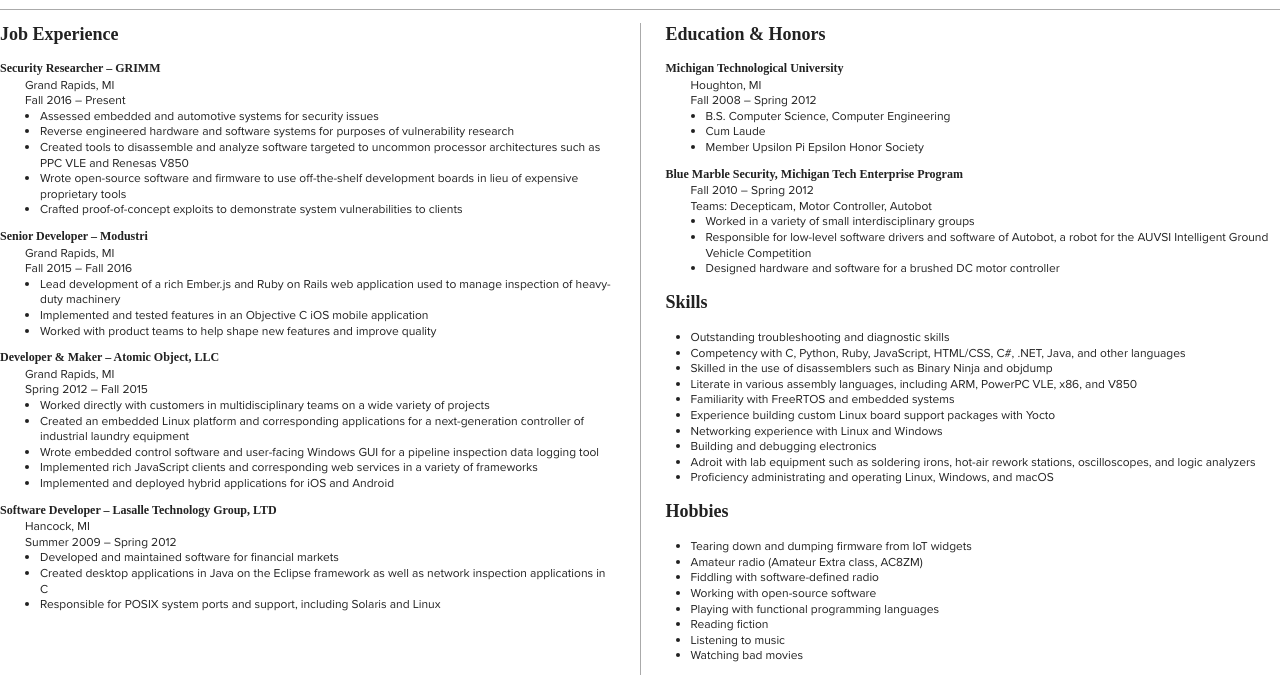
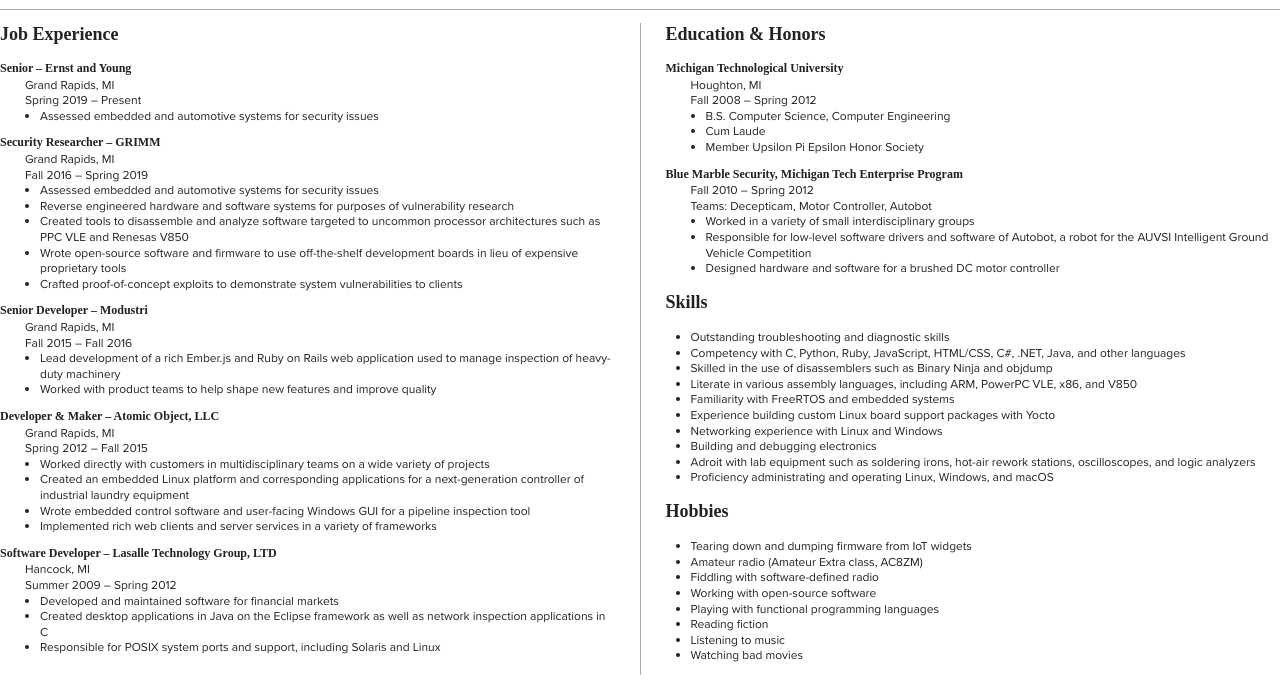
Before and after one commit to ehntoo/resume, a plain HTML site: page index.html in a window 1280 px wide. Shown: the part 50-750 px from the top of the page. Drawn offline with Linux system fonts and the light colour scheme; a web font is replaced by a local one.

Commit message:
First trim of extraneous content

```diff
--- a/index.html
+++ b/index.html
@@ -24,11 +24,23 @@
             <section id="experience">
               <h2>Job Experience</h2>
               <dl>
+                <dt>Senior &ndash; Ernst and Young</dt>
+                <dd>
+                  <ul class="nobullet">
+                    <li>Grand Rapids, MI</li>
+                    <li>Spring 2019 &ndash; Present</li>
+                    <li>
+                      <ul>
+                        <li>Assessed embedded and automotive systems for security issues</li>
+                      </ul>
+                    </li>
+                  </ul>
+                </dd>
                 <dt>Security Researcher &ndash; GRIMM</dt>
                 <dd>
                   <ul class="nobullet">
                     <li>Grand Rapids, MI</li>
-                    <li>Fall 2016 &ndash; Present</li>
+                    <li>Fall 2016 &ndash; Spring 2019</li>
                     <li>
                       <ul>
                         <li>Assessed embedded and automotive systems for security issues</li>
@@ -48,7 +60,6 @@
                     <li>
                       <ul>
                         <li>Lead development of a rich Ember.js and Ruby on Rails web application used to manage inspection of heavy-duty machinery</li>
-                        <li>Implemented and tested features in an Objective C iOS mobile application</li>
                         <li>Worked with product teams to help shape new features and improve quality</li>
                       </ul>
                     </li>
@@ -63,9 +74,8 @@
                       <ul>
                         <li>Worked directly with customers in multidisciplinary teams on a wide variety of projects</li>
                         <li>Created an embedded Linux platform and corresponding applications for a next-generation controller of industrial laundry equipment</li>
-                        <li>Wrote embedded control software and user-facing Windows GUI for a pipeline inspection data logging tool</li>
-                        <li>Implemented rich JavaScript clients and corresponding web services in a variety of frameworks</li>
-                        <li>Implemented and deployed hybrid applications for iOS and Android</li>
+                        <li>Wrote embedded control software and user-facing Windows GUI for a pipeline inspection tool</li>
+                        <li>Implemented rich web clients and server services in a variety of frameworks</li>
                       </ul>
                     </li>
                   </ul>
```
